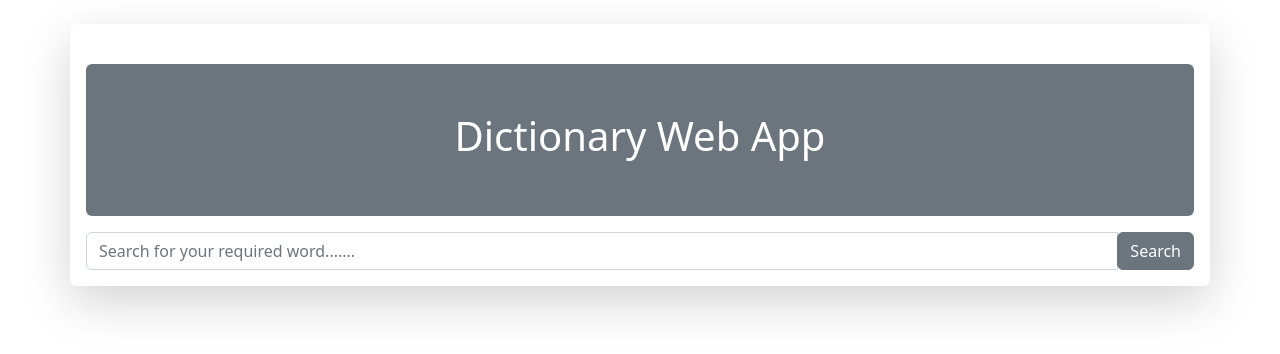
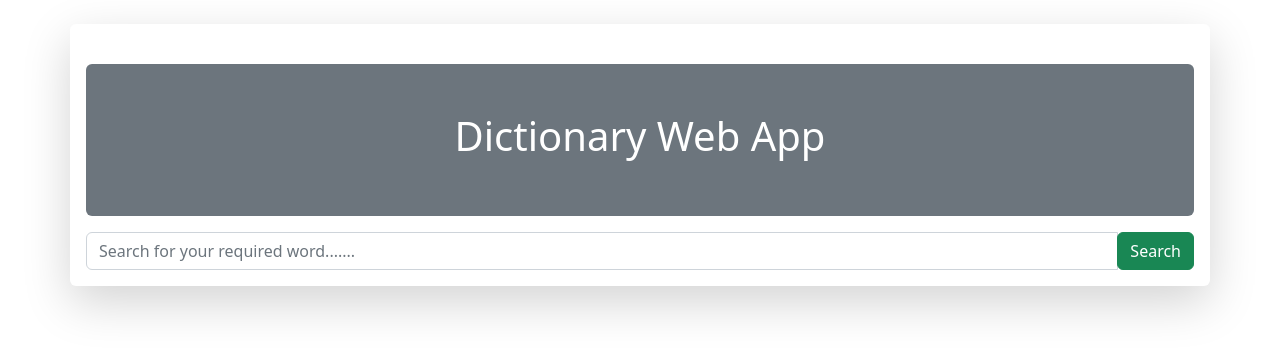
Before and after one commit to sai-vamshi-b/Dictionary_Application, a Django app: page / in a window 1280 px wide. Shown: the top 354 px of the page. Run offline with Django 4.2, Linux system fonts and the light colour scheme.

Commit message:
Update index.html

```diff
--- a/dictionary/templates/dictionary/index.html
+++ b/dictionary/templates/dictionary/index.html
@@ -4,12 +4,13 @@
 <form action="search">
     <div class="input-group">
         <input type="text" required class="form-control" name="search" placeholder="Search for your required word.......">
-        <div class="input-group-append">
-            <button class="btn btn-secondary" type="submit">
+         <div class="input-group-append">
+            <button class="btn btn-success" type="submit">
                 Search
             </button>
         </div>
     </div>
+
 </form>
 
 {% endblock %}
```
